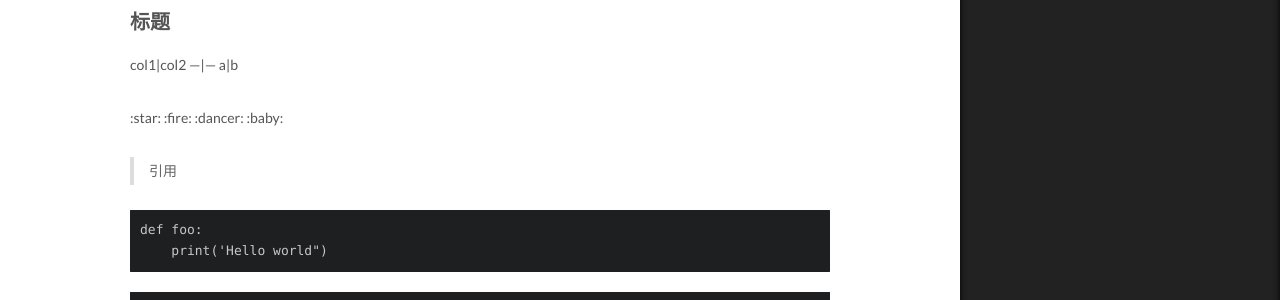
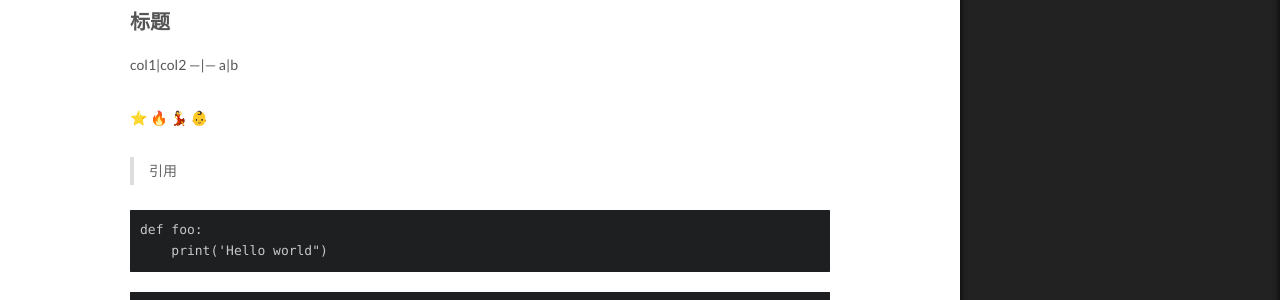
Before and after one commit to leilayanhui/yanhui.github.io, a Jekyll site: the page built from _posts/2017-10-01-test-page.md, in a window 1280 px wide. Shown: the part 471-771 px from the top of the page. Built offline with Jekyll 4.4.1, drawn with Linux system fonts in a browser that asks for light colours; emoji names are drawn with the system emoji font; comment, search, counter and statistics services are not loaded.

Commit message:
Modify the configure

```diff
--- a/_config.yml
+++ b/_config.yml
@@ -19,7 +19,7 @@ baseurl:
 permalink: pretty
 
 # Pagination
-paginate: 10
+paginate: 30
 #paginate_path: "/page:num/"
 #archive:
   #paginate: 10
@@ -66,7 +66,7 @@ feed:
 ## Docs: https://help.github.com/articles/configuring-jekyll-plugins/
 plugins:
 # jemoji conficts with toc in some no-ascii post
-# - jemoji
+ - jemoji
  - jekyll-sitemap
  - jekyll-feed
 
```
